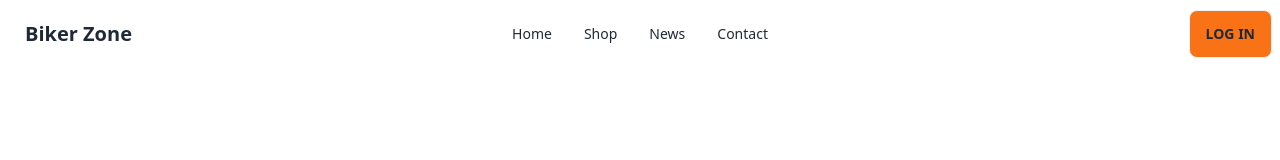
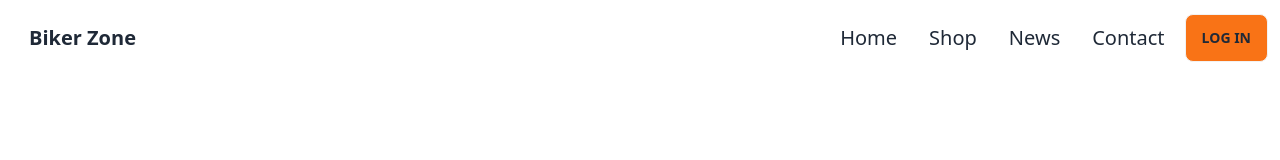
Before and after one commit to Madhob1/biker-Zone-project, a plain HTML site: page index.html in a window 1280 px wide. Drawn offline with nearby package versions, Linux system fonts and the light colour scheme.

Commit message:
Header done

```diff
--- a/index.html
+++ b/index.html
@@ -7,14 +7,26 @@
     <title>Document</title>
     <script src="https://cdn.tailwindcss.com"></script>
     <link href="https://cdn.jsdelivr.net/npm/daisyui@3.3.1/dist/full.css" rel="stylesheet" type="text/css" />
+    <!-- google font install -->
+    <link rel="preconnect" href="https://fonts.googleapis.com">
+    <link rel="preconnect" href="https://fonts.gstatic.com" crossorigin>
+    <link href="https://fonts.googleapis.com/css2?family=Poppins:wght@400;500;600;800;900&display=swap"
+        rel="stylesheet">
+
+    <style>
+        .font-poppins{
+            font-family: font-family: 'Poppins', sans-serif;
+        }
+    </style>
 
 </head>
 
 <body>
-    <header>
+    <!-- header start -->
+    <header class="max-w-7xl mx-auto px-1 " >
         <nav>
-            <div class="navbar bg-base-100">
-                <div class="navbar-start">
+            <div class="navbar bg-base-100  ">
+                <div class="flex-1">
                     <div class="dropdown">
                         <label tabindex="0" class="btn btn-ghost lg:hidden">
                             <svg xmlns="http://www.w3.org/2000/svg" class="h-5 w-5" fill="none" viewBox="0 0 24 24"
@@ -24,7 +36,7 @@
                             </svg>
                         </label>
                         <ul tabindex="0"
-                            class="menu menu-sm dropdown-content mt-3 z-[1] p-2 shadow bg-base-100 rounded-box w-52">
+                            class="menu menu-sm dropdown-content mt-3 z-[1] p-2 shadow bg-base-100 rounded-box w-52 ">
                             <li><a>Home</a></li>
                             <li><a>Shop</a></li>
                             <li><a>News</a></li>
@@ -34,14 +46,14 @@
                     <a class="btn btn-ghost normal-case text-xl">Biker Zone</a>
                 </div>
                 <div class="navbar-center hidden lg:flex">
-                    <ul class="menu menu-horizontal px-1">
+                    <ul class="menu menu-horizontal px-1 text-xl">
                         <li><a>Home</a></li>
                         <li><a>Shop</a></li>
                         <li><a>News</a></li>
                         <li><a>Contact</a></li>
                     </ul>
                 </div>
-                <div class="navbar-end">
+                <div class=" ">
                     <a class="btn bg-orange-500 hover:bg-[green] ">Log in</a>
                 </div>
             </div>
@@ -49,6 +61,15 @@
 
         </nav>
     </header>
+<!-- header end  -->
+<!-- hero section start  -->
+
+
+
+
+<!-- hero section end  -->
+
+
 </body>
 
 </html>
```
